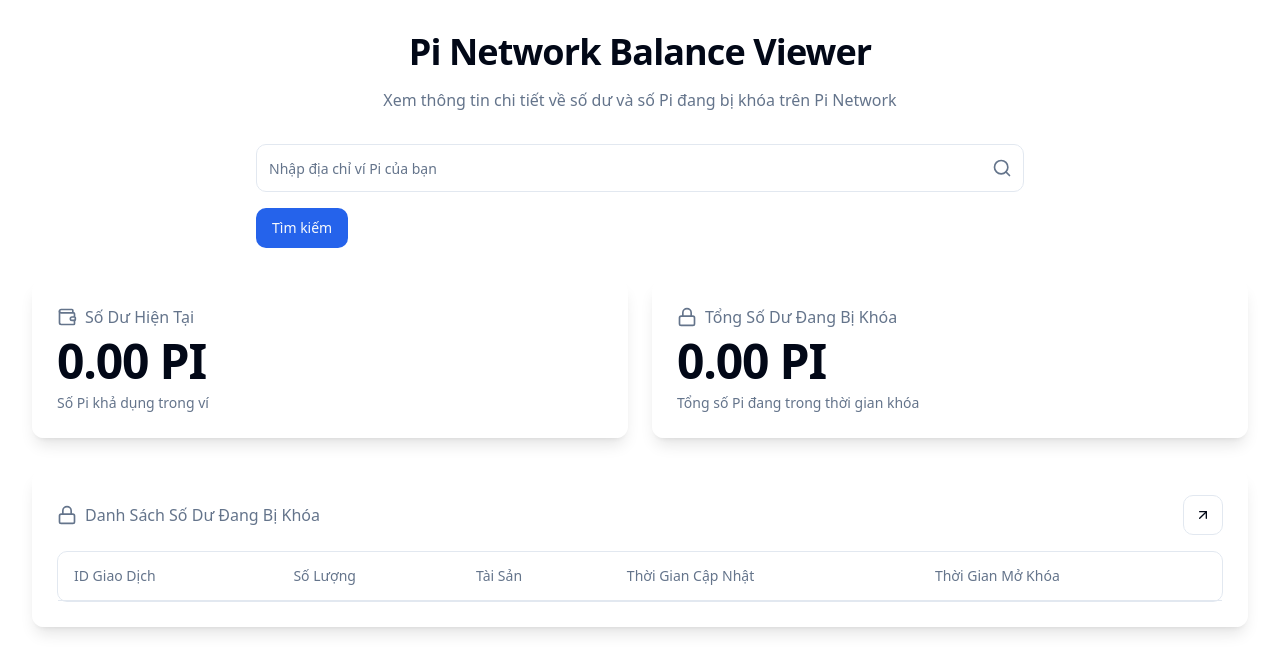
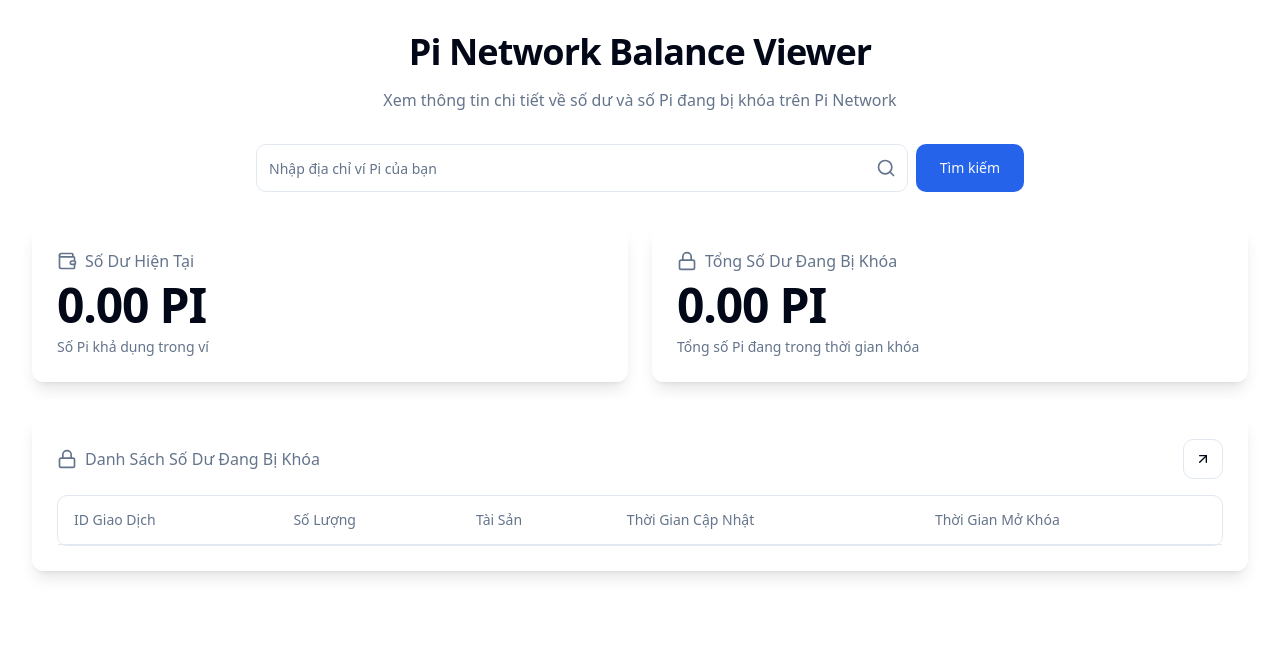
Before and after one commit to hoquangtrung/pi2team, a React (Vite) app: page / in a window 1280 px wide. Shown: the top 672 px of the page. Built offline with nearby package versions, Linux system fonts and the light colour scheme.

Commit message:
Refactor: Reposition search bar
The search bar has been repositioned to be horizontal and next to the magnifying glass icon.  A loading spinner will now be displayed while data is being processed.

```diff
--- a/src/pages/Index.tsx
+++ b/src/pages/Index.tsx
@@ -1,6 +1,6 @@
 
 import { useState } from "react";
-import { Search, Wallet, Lock, ArrowUpRight, Copy } from "lucide-react";
+import { Search, Wallet, Lock, ArrowUpRight, Copy, Loader2 } from "lucide-react";
 import { Input } from "@/components/ui/input";
 import { Button } from "@/components/ui/button";
 import {
@@ -147,7 +147,8 @@ const Index = () => {
       </div>
 
       <form onSubmit={handleSearch} className="max-w-3xl mx-auto space-y-4 fade-in">
-        <div className="relative">
+        <div className="flex gap-2">
+          <div className="relative flex-1">
             <Input
               type="text"
               placeholder="Nhập địa chỉ ví Pi của bạn"
@@ -159,11 +160,19 @@ const Index = () => {
           </div>
           <Button
             type="submit"
-          className="w-full md:w-auto"
+            className="h-12 px-6"
             disabled={isLoading}
           >
-          {isLoading ? "Đang tìm kiếm..." : "Tìm kiếm"}
+            {isLoading ? (
+              <>
+                <Loader2 className="mr-2 h-4 w-4 animate-spin" />
+                Đang tìm kiếm
+              </>
+            ) : (
+              "Tìm kiếm"
+            )}
           </Button>
+        </div>
       </form>
 
       <div className="grid md:grid-cols-2 gap-6 fade-in">
```
Lines whose indentation alone changed are shown as unchanged.
